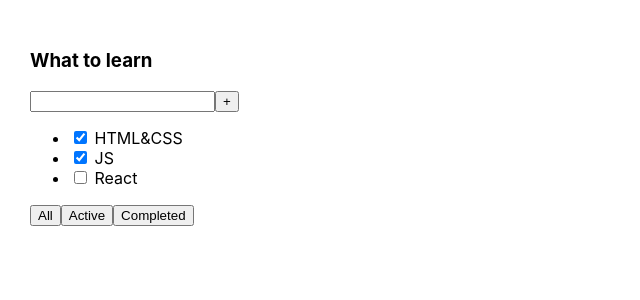
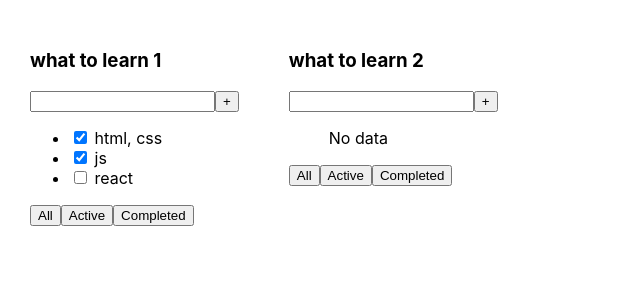
Before and after one commit to mr-vz/todolist, a React (Create React App) app: page / in a window 1280 px wide. Shown: the top 300 px of the page, without its empty margins (0-640 px from the left). Built offline with nearby package versions, Linux system fonts and the light colour scheme.

Commit message:
First week lesson

```diff
--- a/src/App.tsx
+++ b/src/App.tsx
@@ -1,27 +1,26 @@
 import React from 'react';
 import './App.css';
+import {TaskProps, Todolist} from "./Todolist";
 
 function App() {
+    const title1 = 'what to learn 1'
+    const title2 = 'what to learn 2'
+    //const title3 = 'what to learn 111'
+
+    const tasks1: TaskProps[] = [
+        {id: 1, title: 'html, css', isDone: true},
+        {id: 2, title: 'js', isDone: true},
+        {id: 3, title: 'react', isDone: false}
+    ]
+
+    const tasks2: TaskProps[] = []
+
     return (
-        <div className="App">
-            <div>
-                <h3>What to learn</h3>
-                <div>
-                    <input/>
-                    <button>+</button>
-                </div>
-                <ul>
-                    <li><input type="checkbox" checked={true}/> <span>HTML&CSS</span></li>
-                    <li><input type="checkbox" checked={true}/> <span>JS</span></li>
-                    <li><input type="checkbox" checked={false}/> <span>React</span></li>
-                </ul>
-                <div>
-                    <button>All</button>
-                    <button>Active</button>
-                    <button>Completed</button>
-                </div>
-            </div>
-        </div>
+    <div className="App">
+        <Todolist title1={title1} tasks={tasks1}/>
+        <Todolist title1={title2} tasks={tasks2}/>
+
+    </div>
     );
 }
 
--- a/src/Button.tsx
+++ b/src/Button.tsx
@@ -1,9 +1,23 @@
-import React, {ButtonHTMLAttributes} from "react";
+// @flow
+import * as React from 'react';
+import {ButtonHTMLAttributes} from "react";
 
-type Props = ButtonHTMLAttributes<HTMLButtonElement>
+// type Props = {
+//     title: string
+// };
 
-export const Button = ({title}: Props) => {
+export const Button = ({title}: ButtonHTMLAttributes<HTMLButtonElement>) => {
     return (
-        <button>{title}</button>
+        <button type="reset">{title}</button>
     );
 };
+
+// import React, {ButtonHTMLAttributes} from "react";
+//
+// type Props = ButtonHTMLAttributes<HTMLButtonElement>
+//
+// export const Button = ({title}: Props) => {
+//     return (
+//         <button>{title}</button>
+//     );
+// };
--- a/src/TaskEl.tsx
+++ b/src/TaskEl.tsx
@@ -1,10 +1,20 @@
-import {Task} from "./Todolist";
+// @flow
+import * as React from 'react';
+import {TaskProps} from "./Todolist";
 
-export const TaskEl = ({id, title, isDone}: Task) => {
-        return (
-            <li>
-                <input type="checkbox" checked={isDone}/>
-                <span>{title}</span>
-            </li>
-        );
+export const TaskEl = ({isDone, title}: TaskProps) => {
+    return (
+        <li><input type="checkbox" checked={isDone}/> <span>{title}</span></li>
+    );
 };
+
+// import {Task} from "./Todolist";
+//
+// export const TaskEl = ({id, title, isDone}: Task) => {
+//         return (
+//             <li>
+//                 <input type="checkbox" checked={isDone}/>
+//                 <span>{title}</span>
+//             </li>
+//         );
+// };
--- a/src/Todolist.tsx
+++ b/src/Todolist.tsx
@@ -1,37 +1,38 @@
-import React from 'react';
+// @flow
+import * as React from 'react';
 import {TaskEl} from "./TaskEl";
 import {Button} from "./Button";
 
-type PropsType = {
-    truck?: string
-    //task?: Array<Task>
-    task: Task[]
-}
+type TodolistProps = {
+    title1: string
+    title2?: string
+    title3?: string
+    tasks: TaskProps[]
+};
 
-export type Task = {
-    id: number,
-    title: string,
+export type TaskProps = {
+    id: number
+    title: string
     isDone: boolean
 }
 
-export const Todolist = ({truck, task}: PropsType) => {
-//export const Todolist = (props: PropsType) => {
+export const Todolist = (props: TodolistProps) => {
+    const {title1, tasks} = props
 
-    // const name = props.name
-    // const name2 = props.name2
-    //const {name, name2} = props
-
-    const mappedTask = task.length ? task.map((el,index)=> {
-            //debugger
+    const mappedTask = tasks.length
+        ? tasks.map(el => {
             return (
-                <TaskEl {...el} key={el.id}/>
+                <TaskEl
+                    //key={el.id}
+                    {...el}/>
+                // <li><input type="checkbox" checked={el.isDone}/> <span>{el.title}</span></li>
             )
-        }
-    ): <div>Empty</div>
+        })
+        : <div>No data</div>
 
     return (
         <div>
-            <h3>{truck}</h3>
+            <h3>{title1}</h3>
             <div>
                 <input/>
                 <button>+</button>
@@ -47,3 +48,53 @@ export const Todolist = ({truck, task}: PropsType) => {
         </div>
     );
 };
+
+// import React from 'react';
+// import {TaskEl} from "./TaskEl";
+// import {Button} from "./Button";
+//
+// type PropsType = {
+//     truck?: string
+//     //task?: Array<Task>
+//     task: Task[]
+// }
+//
+// export type Task = {
+//     id: number,
+//     title: string,
+//     isDone: boolean
+// }
+//
+// export const Todolist = ({truck, task}: PropsType) => {
+// //export const Todolist = (props: PropsType) => {
+//
+//     // const name = props.name
+//     // const name2 = props.name2
+//     //const {name, name2} = props
+//
+//     const mappedTask = task.length ? task.map((el,index)=> {
+//             //debugger
+//             return (
+//                 <TaskEl {...el} key={el.id}/>
+//             )
+//         }
+//     ): <div>Empty</div>
+//
+//     return (
+//         <div>
+//             <h3>{truck}</h3>
+//             <div>
+//                 <input/>
+//                 <button>+</button>
+//             </div>
+//             <ul>
+//                 {mappedTask}
+//             </ul>
+//             <div>
+//                 <Button title={'All'}/>
+//                 <Button title={'Active'}/>
+//                 <Button title={'Completed'}/>
+//             </div>
+//         </div>
+//     );
+// };
--- a/src/index.tsx
+++ b/src/index.tsx
@@ -8,9 +8,7 @@ const root = ReactDOM.createRoot(
   document.getElementById('root') as HTMLElement
 );
 root.render(
-  <React.StrictMode>
     <App />
-  </React.StrictMode>
 );
 
 // If you want to start measuring performance in your app, pass a function
```
